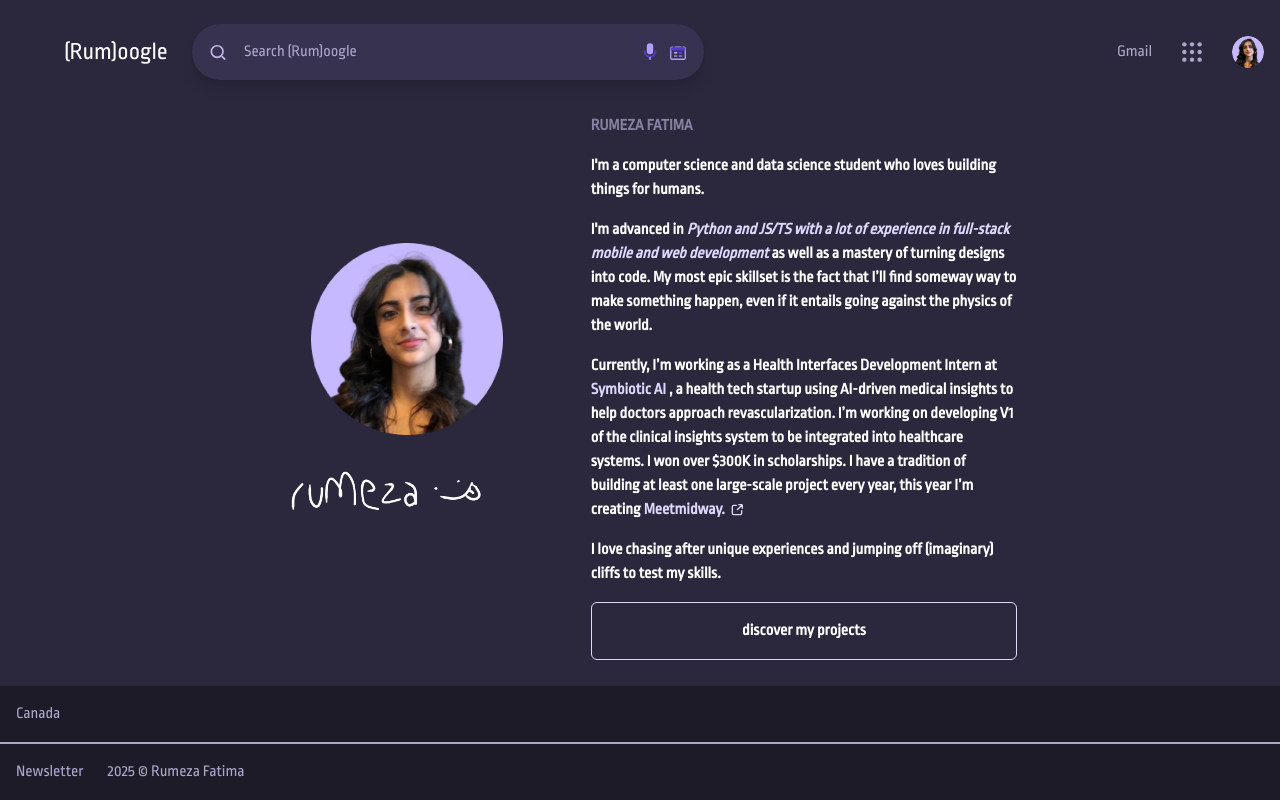
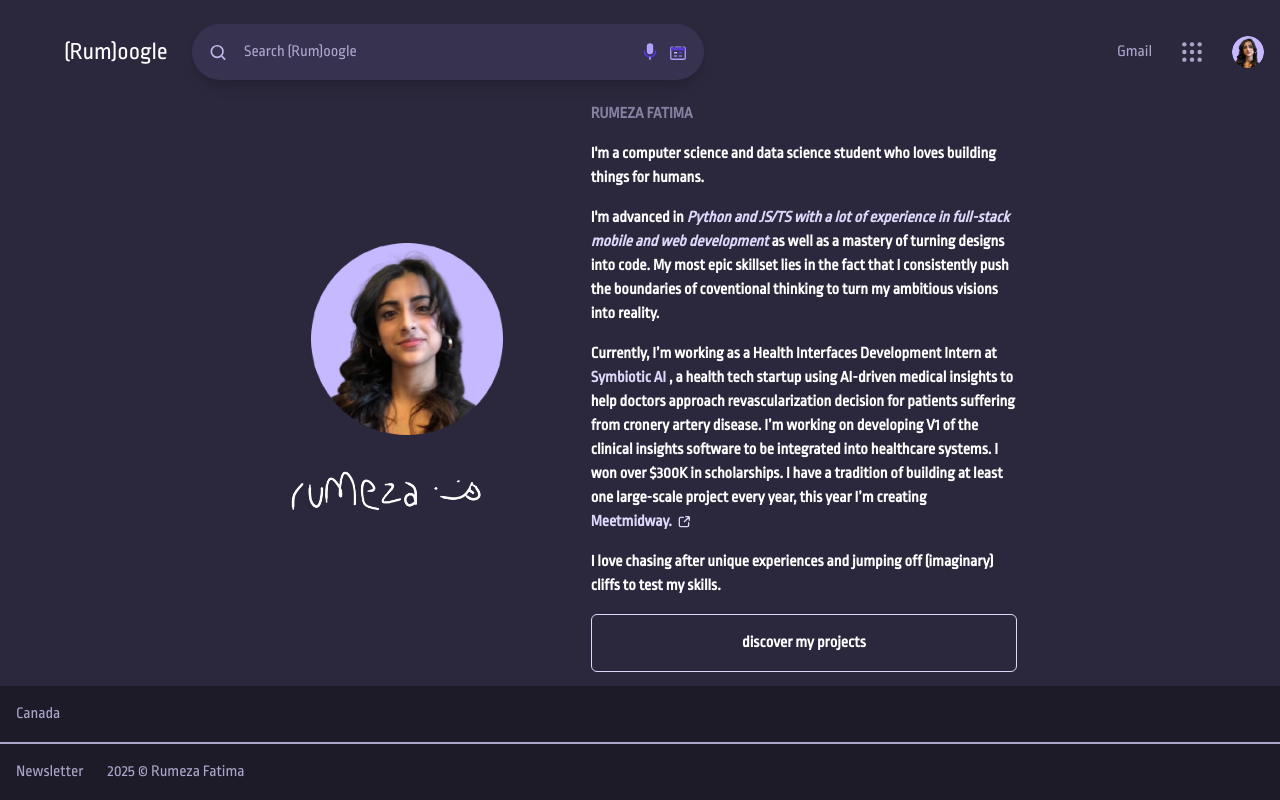
Before and after one commit to samriddhimakasare25/rumoogle, a Next.js app: page /about in a window 1280 px wide. Built offline with nearby package versions, Linux system fonts and the light colour scheme.

Commit message:
about content

```diff
--- a/src/app/about/page.js
+++ b/src/app/about/page.js
@@ -15,9 +15,7 @@ export default function About() {
             Python and JS/TS with a lot of experience in full-stack mobile and
             web development
           </span>{" "}
-          as well as a mastery of turning designs into code. My most epic
-          skillset is the fact that I’ll find someway way to make something
-          happen, even if it entails going against the physics of the world.
+          as well as a mastery of turning designs into code. My most epic skillset lies in the fact that I consistently push the boundaries of coventional thinking to turn my ambitious visions into reality.
         </h2>
 
         <h2>
@@ -28,8 +26,8 @@ export default function About() {
             </Link>
           </span>{" "}
           , a health tech startup using AI-driven medical insights to help
-          doctors approach revascularization. I’m working on developing V1 of
-          the clinical insights system to be integrated into healthcare systems.
+          doctors approach revascularization decision for patients suffering from cronery artery disease. I’m working on developing V1 of
+          the clinical insights software to be integrated into healthcare systems.
           I won over $300K in scholarships. I have a tradition of building at
           least one large-scale project every year, this year I’m creating{" "}
           <span>
```
